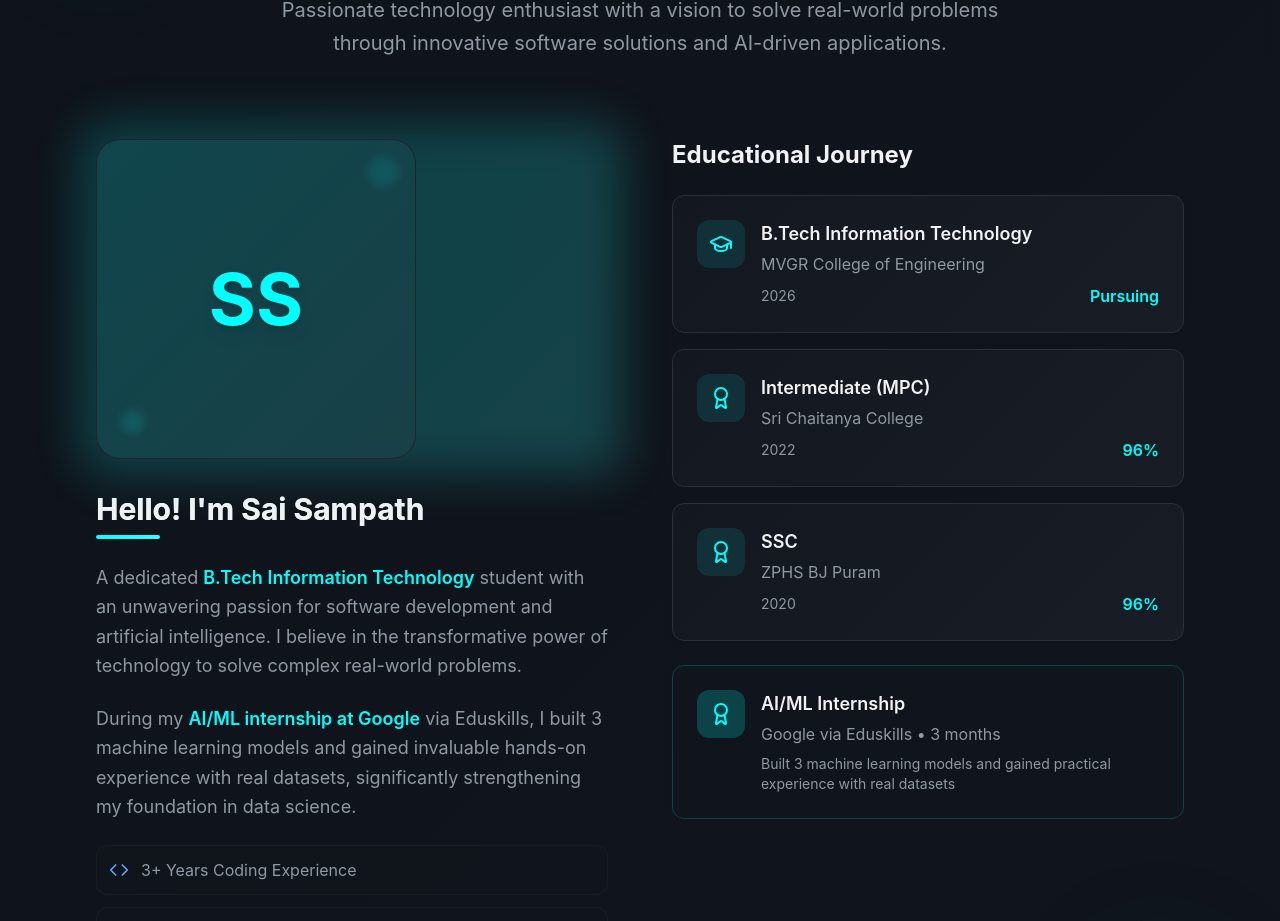
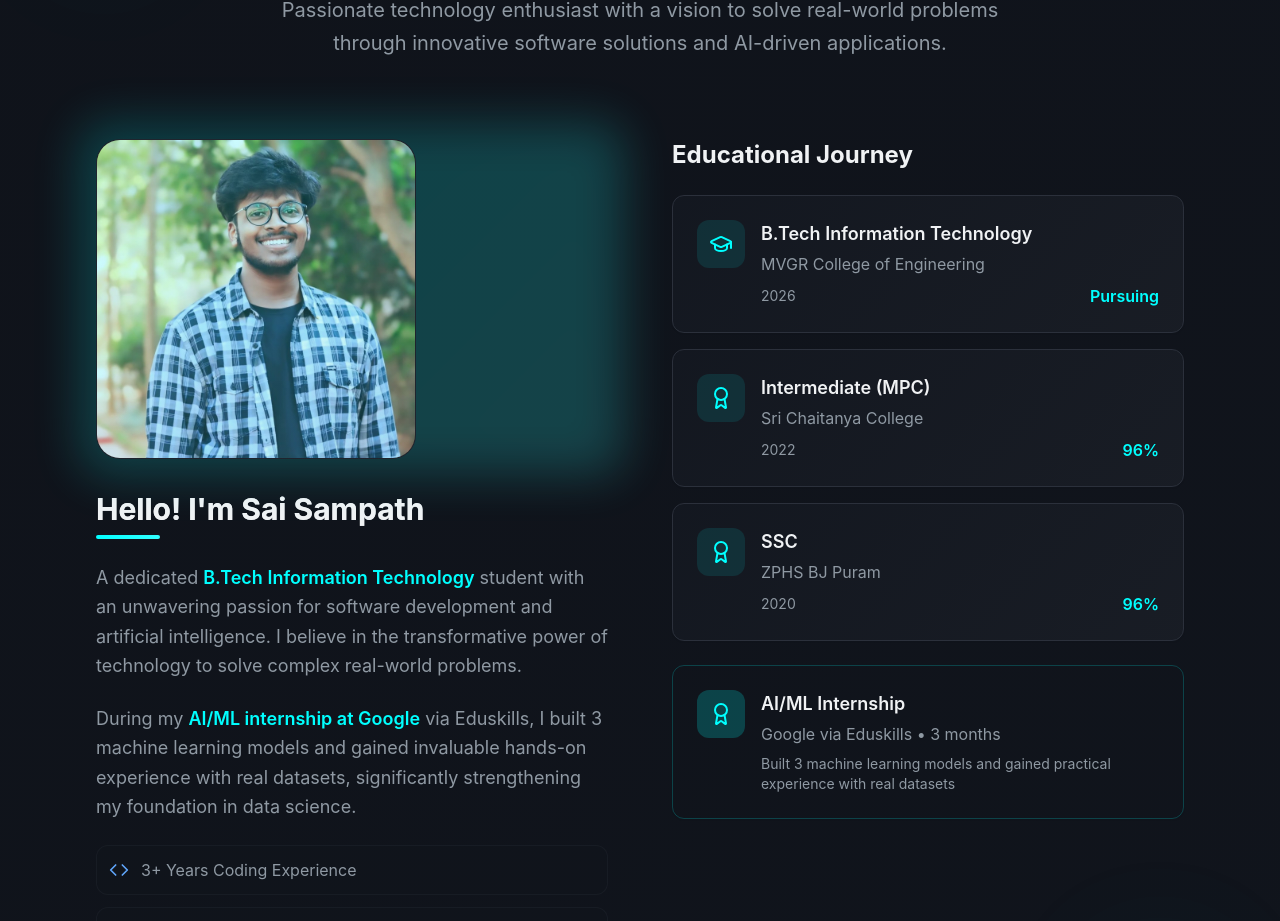
Before and after one commit to Nsaisampath/sai-sampath, a React (Vite) app: page / in a window 1280 px wide. Shown: the part 1034-1955 px from the top of the page. Built offline with nearby package versions, Linux system fonts and the light colour scheme.

Commit message:
Add profile picture to sections
Add profile picture to the About section as requested.

```diff
--- a/src/components/About.tsx
+++ b/src/components/About.tsx
@@ -1,5 +1,6 @@
 import { Card } from "@/components/ui/card";
 import { GraduationCap, Award, MapPin, Code, BookOpen, Sparkles } from "lucide-react";
+import profileImage from "@/assets/sai-sampath-profile.jpg";
 
 const About = () => {
   const education = [
@@ -61,10 +62,12 @@ const About = () => {
             <div className="relative group">
               <div className="absolute -inset-4 bg-gradient-primary rounded-3xl blur-xl opacity-20 group-hover:opacity-30 transition-opacity"></div>
               <div className="relative w-80 h-80 mx-auto lg:mx-0 rounded-3xl bg-gradient-card border border-border/50 overflow-hidden">
+                <img
+                  src={profileImage}
+                  alt="Sai Sampath"
+                  className="w-full h-full object-cover"
+                />
                 <div className="absolute inset-0 bg-gradient-to-br from-primary/20 to-accent/20"></div>
-                <div className="w-full h-full flex items-center justify-center relative z-10">
-                  <span className="text-7xl font-bold text-primary drop-shadow-lg">SS</span>
-                </div>
                 {/* Floating Elements */}
                 <div className="absolute top-4 right-4 w-8 h-8 bg-primary/20 rounded-full blur-sm animate-pulse"></div>
                 <div className="absolute bottom-6 left-6 w-6 h-6 bg-accent/30 rounded-full blur-sm animate-pulse delay-100"></div>
```
